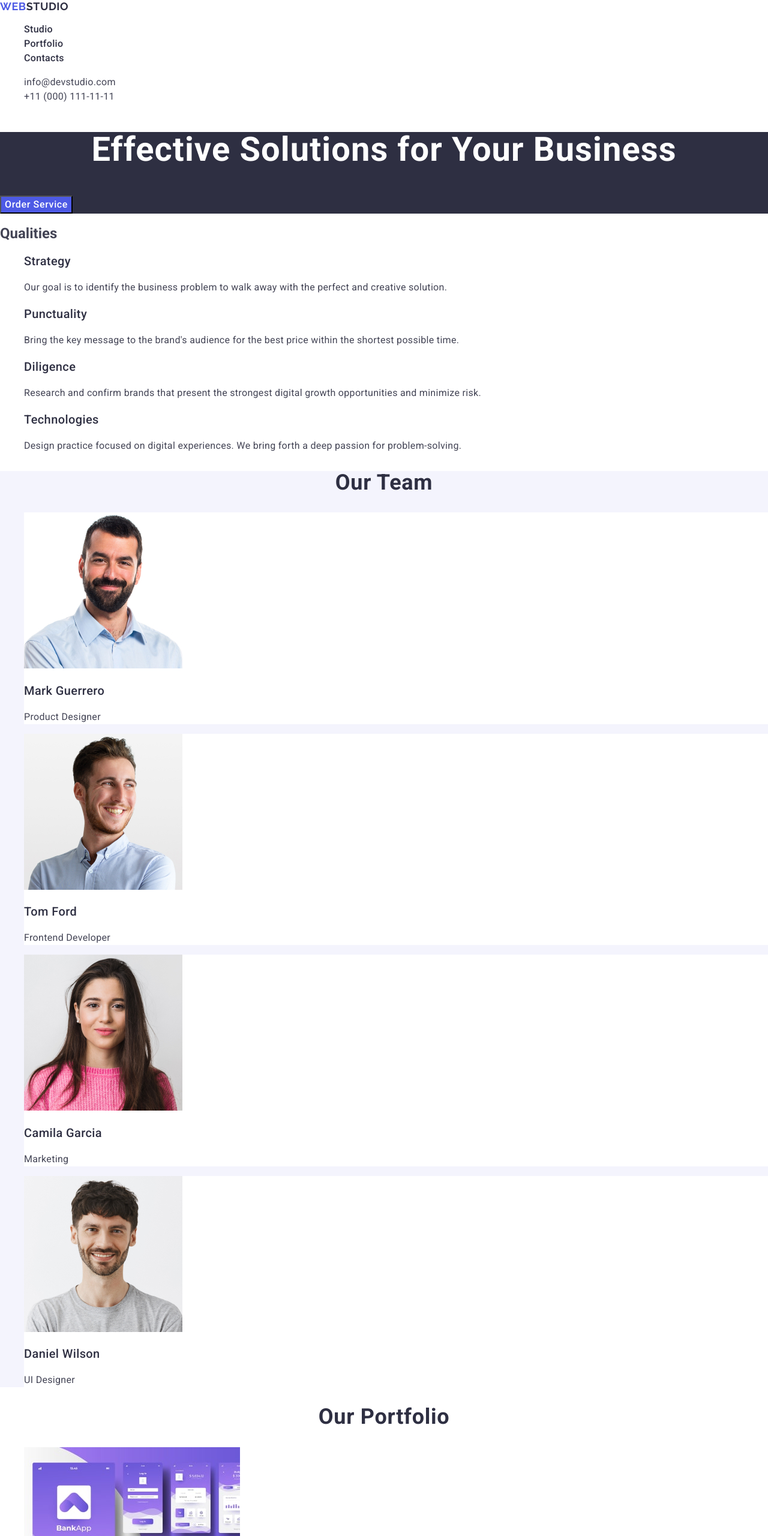
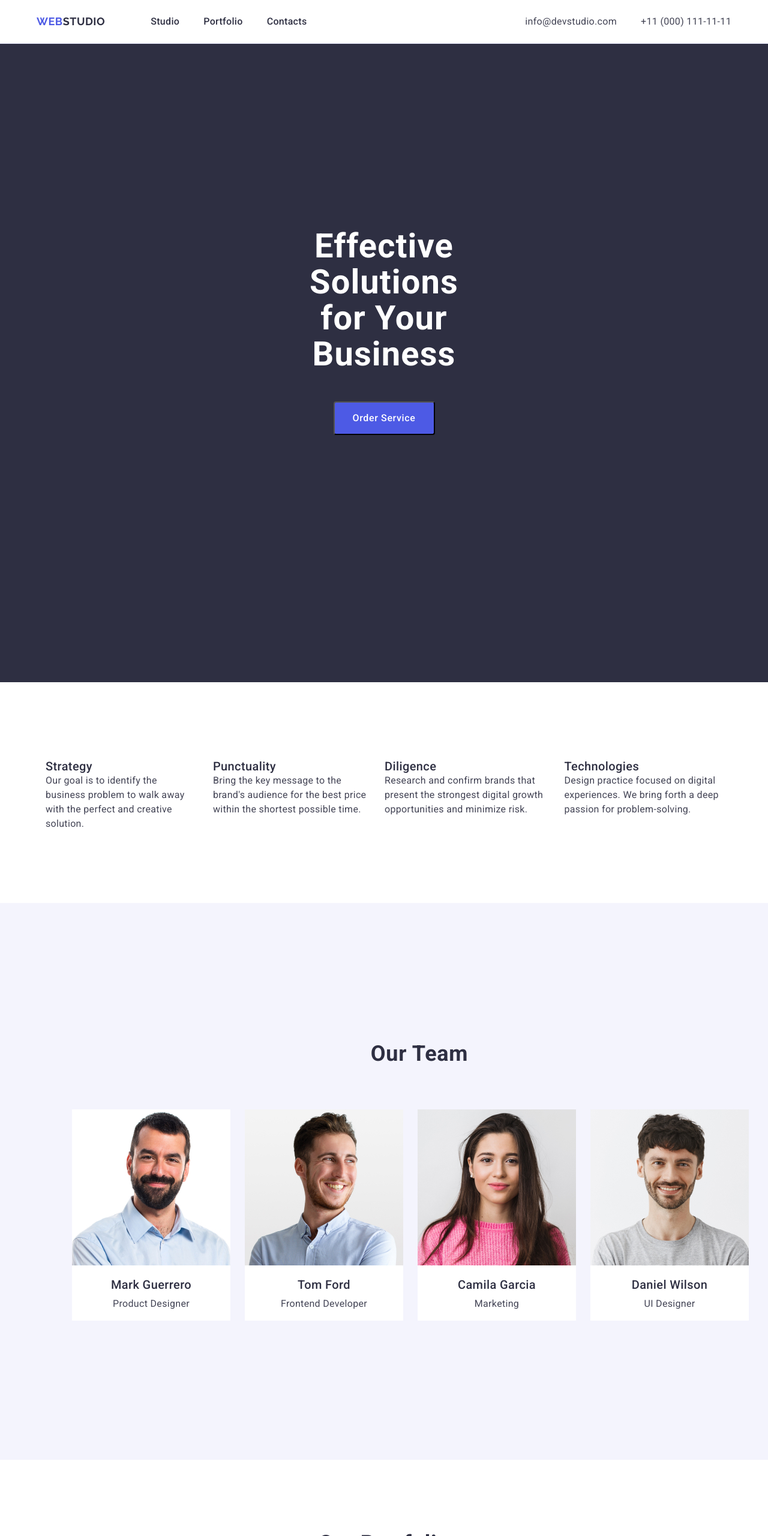
Before and after one commit to sukrutdemasek/goit-markup-hw-03, a plain HTML site: page index.html in a window 1280 px wide. Shown: the top 2560 px of the page at 60% size. Drawn offline with nearby package versions, Linux system fonts and the light colour scheme.

Commit message:
First pack of changes

```diff
--- a/css/styles.css
+++ b/css/styles.css
@@ -7,7 +7,34 @@ a{
     text-decoration: none;
     cursor:pointer;
 }
+h1, h2, h3, h4, h5, h6, p{
+    margin:0;
+    padding:0;
+}
+header{
+    border-bottom:1px solid #e7e9fc;
+    padding-top:24px;
+    padding-bottom: 24px;
+    padding-left:15px;
+    padding-right:15px;
 
+
+}
+
+nav{
+    display:flex;
+    flex-direction: row;
+}
+.container{
+    width:1158px;
+    margin:0 auto;
+
+
+}
+section{
+    padding-top: 120px;
+    padding-bottom: 120px;
+}
 .header-logo{
     font-family:"Raleway", sans-serif;
     font-weight: 700;
@@ -17,20 +44,45 @@ a{
     text-transform: uppercase;
     color:  #4d5ae5;
     text-decoration: none;
+    display: flex;
+align-items: center;
+justify-content: flex-start;
+flex-direction: row;
+gap: 0px;
+    margin-right:76px;
+
+
+
+}
+nav{
+    flex-grow:1;
+}
+.nav-div{
+    display:flex;
+    flex-direction: row;
+    justify-content: flex-start;
+
+
 
 
 }
 .header-logo .web-header {
     color: #2e2f42;
+
 }
 button{
     cursor:pointer;
 }
 ul{
     list-style-type: none;
+    margin:0;
+    padding:0;
 }
+
 .address-section{
     font-style: normal;
+
+
 }
 
 .header-button{
@@ -39,6 +91,25 @@ ul{
     line-height: 1.5;
     letter-spacing: 0.02em;
     color: #2e2f42;
+
+}
+.nav-div .header-buttons{
+    display:flex;
+    flex-direction: row;
+
+    align-items: center;
+    gap:40px;
+
+
+}
+.address-block{
+    display: flex;
+    flex-direction: row;
+
+    align-items: center;
+
+    gap:40px;
+
 
 }
 .header-button:hover,
@@ -53,7 +124,10 @@ ul{
     line-height: 1.5;
     letter-spacing: 0.02em;
     color: #434455;
+
+
 }
+
 .main-header{
     background: #2e2f42;
 
@@ -65,6 +139,18 @@ ul{
     letter-spacing: 0.02em;
     text-align: center;
     color: #fff;
+    margin-bottom: 48px;
+    max-width:496px;
+    margin:0px 0px 48px 0px auto;
+
+
+}
+.hero-div{
+
+    background: #2e2f42;
+    padding:188px  472px 292px 472px ;
+
+
 }
 .order-button{
 
@@ -78,10 +164,46 @@ ul{
 
 
     font-family: "Roboto", sans-serif;
+    border-radius: 4px;
+    display:block;
+    margin:0 auto;
+    width: 169px;
+    height: 56px;
+
 }
 .order-button:hover,
 .order-button:focus{
     background: #404bbf;
+}
+.visually-hidden {
+    position: absolute;
+    width: 1px;
+    height: 1px;
+    margin: -1px;
+    border: 0;
+    padding: 0;
+    white-space: nowrap;
+    clip-path: inset(100%);
+    clip: rect(0 0 0 0);
+    overflow: hidden;
+  }
+.qualities-div{
+    display: flex;
+    flex-direction: row;
+    justify-content: flex-start;
+}
+.qualities-section{
+    padding: 120px 0;
+    width:1128px;
+    display: flex;
+    margin:0 auto;
+}
+.qualities-list{
+    display: flex;
+    gap:24px;
+}
+.qualities-element{
+    width: calc((100%-72px) / 4);
 }
 .qualities-element .headline-three{
     font-weight: 500;
@@ -89,11 +211,13 @@ ul{
     line-height: 1.2;
     letter-spacing: 0.02em;
     color: #2e2f42;
+    margin-top:8px;
 }
 .qualities-section .headline-two{
 
     line-height: 1.11;
     text-transform: capitalize;
+    margin-bottom: 8px;
 
 }
 .qualities-element .text{
@@ -105,6 +229,7 @@ color: #434455;
 }
 .team-section{
     background-color: #f4f4fD;
+    padding:232px 120px;
 }
 .team-section .team-element{
     background-color: #FFFFFF;
@@ -117,6 +242,12 @@ letter-spacing: 0.02em;
 text-align: center;
 color: #2e2f42;
 text-transform: capitalize;
+margin-bottom: 72px;
+}
+
+.team-list{
+    display: flex;
+    gap:24px;
 }
 .team-list .headline-three{
     font-weight: 500;
@@ -125,14 +256,25 @@ line-height: 1.2;
 letter-spacing: 0.02em;
 
 color: #2e2f42;
+margin-bottom:8px;
 }
+
 .team-list .text{
     font-weight: 400;
 font-size: 16px;
 line-height: 1.5;
 letter-spacing: 0.02em;
 
+
+
 color: #434455;
+}
+.team-block{
+    display:flex;
+    flex-direction: column;
+    justify-content: center;
+    align-items: center;
+    padding:16px 8px 16px 8px;
 }
 
 .portfolio-section .headline-two{
@@ -143,6 +285,7 @@ color: #434455;
     text-transform: capitalize;
     color: #2e2f42;
     text-align: center;
+    margin-bottom:72px;
 }
 
 .portfolio-element .headline-three{
@@ -160,6 +303,33 @@ line-height: 1.5;
 letter-spacing: 0.02em;
 color: #434455;
 }
+.portfolio-list{
+    display: flex;
+    flex-direction: row;
+    align-items: flex-start;
+    justify-content: flex-start;
+    flex-wrap: wrap;
+    gap:24px;
+}
+.portfolio-block{
+    display:flex;
+    flex-direction: column;
+    align-items: flex-start;
+    justify-items: center;
+    gap:8px;
+    padding:32px 16px;
+    border:1px solid #e7e9fc;
+
+
+}
+.footer-div{
+    display: flex;
+    flex-direction: column;
+    padding-top:100px;
+    padding-bottom:100px;
+    align-items: flex-start;
+    justify-content: flex-start;
+}
 .footer-section{
     background:#2e2f42;
 }
@@ -169,6 +339,8 @@ font-size: 16px;
 line-height: 1.5;
 letter-spacing: 0.02em;
 color: #f4f4fd;
+max-width:264px ;
+
 }
 .footer-section .header-logo{
     font-weight: 700;
@@ -178,6 +350,7 @@ color: #f4f4fd;
     text-transform: uppercase;
     color: #4d5ae5;
     line-height:1.17;
+    margin-bottom: 16px;
 }
 .footer-section .web-header{
     color: #f4f4fd;
--- a/index.html
+++ b/index.html
@@ -17,13 +17,16 @@
     />
     <link rel="stylesheet" href="./css/styles.css" />
   </head>
+
   <body>
     <header>
+      <div class="container">
+        <div class="nav-div">
           <nav>
             <a class="header-logo" href="./index.html"
               >Web<span class="web-header">Studio</span></a
             >
-
+            <div class="h-buttons-div">
               <ul class="header-buttons">
                 <li>
                   <a href="./index.html" class="header-button">Studio</a>
@@ -35,8 +38,9 @@
                   <a href="" class="header-button">Contacts</a>
                 </li>
               </ul>
+            </div>
           </nav>
-
+          <div class="address-div">
             <address class="address-section">
               <ul class="address-block">
                 <li>
@@ -51,21 +55,28 @@
                 </li>
               </ul>
             </address>
+          </div>
+        </div>
+      </div>
     </header>
 
     <main>
+      <div class="hero-div">
         <section class="main-header">
           <h1 class="headline-one">Effective Solutions for Your Business</h1>
           <button type="button" class="order-button">Order Service</button>
         </section>
+      </div>
+
       <section class="qualities-section">
-        <h2 class="headline-two">Qualities</h2>
-        <ul>
+        <div class="container">
+          <h2 class="visually-hidden">Qualities</h2>
+          <ul class="qualities-list">
             <li class="qualities-element">
               <h3 class="headline-three">Strategy</h3>
               <p class="text">
-              Our goal is to identify the business problem to walk away with the
-              perfect and creative solution.
+                Our goal is to identify the business problem to walk away with
+                the perfect and creative solution.
               </p>
             </li>
             <li class="qualities-element">
@@ -90,8 +101,11 @@
               </p>
             </li>
           </ul>
+        </div>
       </section>
+
       <section class="team-section">
+        <div class="container">
           <h2 class="headline-two">Our Team</h2>
           <ul class="team-list">
             <li class="team-element">
@@ -101,8 +115,10 @@
                 width="264"
                 height="260"
               />
+              <div class="team-block">
                 <h3 class="headline-three">Mark Guerrero</h3>
                 <p class="text">Product Designer</p>
+              </div>
             </li>
             <li class="team-element">
               <img
@@ -111,8 +127,10 @@
                 width="264"
                 height="260"
               />
+              <div class="team-block">
                 <h3 class="headline-three">Tom Ford</h3>
                 <p class="text">Frontend Developer</p>
+              </div>
             </li>
             <li class="team-element">
               <img
@@ -121,8 +139,10 @@
                 width="264"
                 height="260"
               />
+              <div class="team-block">
                 <h3 class="headline-three">Camila Garcia</h3>
                 <p class="text">Marketing</p>
+              </div>
             </li>
             <li class="team-element">
               <img
@@ -131,14 +151,18 @@
                 width="264"
                 height="260"
               />
+              <div class="team-block">
                 <h3 class="headline-three">Daniel Wilson</h3>
                 <p class="text">UI Designer</p>
+              </div>
             </li>
           </ul>
+        </div>
       </section>
       <section class="portfolio-section">
+        <div class="container">
           <h2 class="headline-two">Our Portfolio</h2>
-        <ul>
+          <ul class="portfolio-list">
             <li class="portfolio-element">
               <img
                 src="./images/img-5-min.jpg"
@@ -146,9 +170,10 @@
                 width="360"
                 height="300"
               />
-
+              <div class="portfolio-block">
                 <h3 class="headline-three">Banking App</h3>
                 <p class="text">App</p>
+              </div>
             </li>
             <li class="portfolio-element">
               <img
@@ -157,8 +182,10 @@
                 width="360"
                 height="300"
               />
+              <div class="portfolio-block">
                 <h3 class="headline-three">Cashless Payment</h3>
                 <p class="text">Marketing</p>
+              </div>
             </li>
             <li class="portfolio-element">
               <img
@@ -167,8 +194,10 @@
                 width="360"
                 height="300"
               />
+              <div class="portfolio-block">
                 <h3 class="headline-three">Meditation App</h3>
                 <p class="text">App</p>
+              </div>
             </li>
             <li class="portfolio-element">
               <img
@@ -177,8 +206,10 @@
                 width="360"
                 height="300"
               />
+              <div class="portfolio-block">
                 <h3 class="headline-three">Taxi Service</h3>
                 <p class="text">Marketing</p>
+              </div>
             </li>
             <li class="portfolio-element">
               <img
@@ -187,8 +218,10 @@
                 width="360"
                 height="300"
               />
+              <div class="portfolio-block">
                 <h3 class="headline-three">Screen Illustrations</h3>
                 <p class="text">Design</p>
+              </div>
             </li>
             <li class="portfolio-element">
               <img
@@ -197,22 +230,29 @@
                 width="360"
                 height="300"
               />
+              <div class="portfolio-block">
                 <h3 class="headline-three">Online Courses</h3>
                 <p class="text">Marketing</p>
+              </div>
             </li>
           </ul>
+        </div>
       </section>
     </main>
 
     <footer class="footer-section">
+      <div class="container">
+        <div class="footer-div">
           <a href="./index.html" class="header-logo"
             >Web<span class="web-header">Studio</span></a
           >
 
           <p class="text">
-        Increase the flow of customers and sales for your business with digital
-        marketing & growth solutions.
+            Increase the flow of customers and sales for your business with
+            digital marketing & growth solutions.
           </p>
+        </div>
+      </div>
     </footer>
   </body>
 </html>
```
Lines whose indentation alone changed are shown as unchanged.
